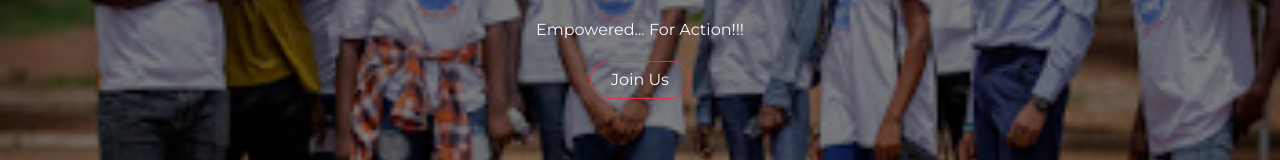
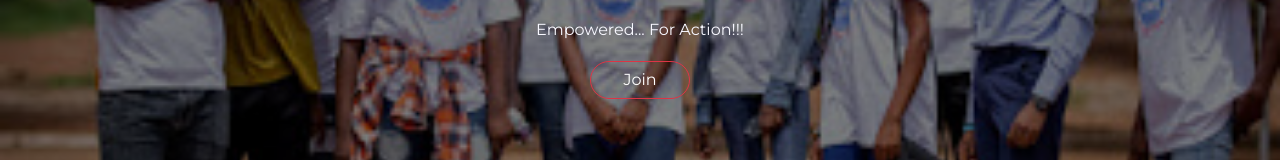
Before and after one commit to nubsuenr/web-frontend, a React (Create React App) app: page / in a window 1280 px wide. Shown: the part 408-568 px from the top of the page. Built offline with nearby package versions, Linux system fonts and the light colour scheme.

Commit message:
homepage join is working

```diff
--- a/src/Components/HomePage/Home.js
+++ b/src/Components/HomePage/Home.js
@@ -22,7 +22,8 @@ function Home() {
             <h1 style={{fontSize: '4rem', textAlign: 'center' }}><b>NUBS UENR</b></h1>
             <p style={{color:'ghostwhite'}}>Empowered... For Action!!!</p>
             <button className="btn btn-outline-danger" style={{width:'100px', borderRadius: '20px'}}>
-                  <Link href="#" target="_self" style={{textDecoration:'none', color:'white'}}>Join Us</Link>
+                {/* eslint-disable-next-line */}
+            <a style={{textDecoration: 'none', color:'white'}} href="https://forms.gle/5KtCo7MWdT72QJyt9" target="_blank">Join</a>
             </button>
         </div>
       </div>
```
